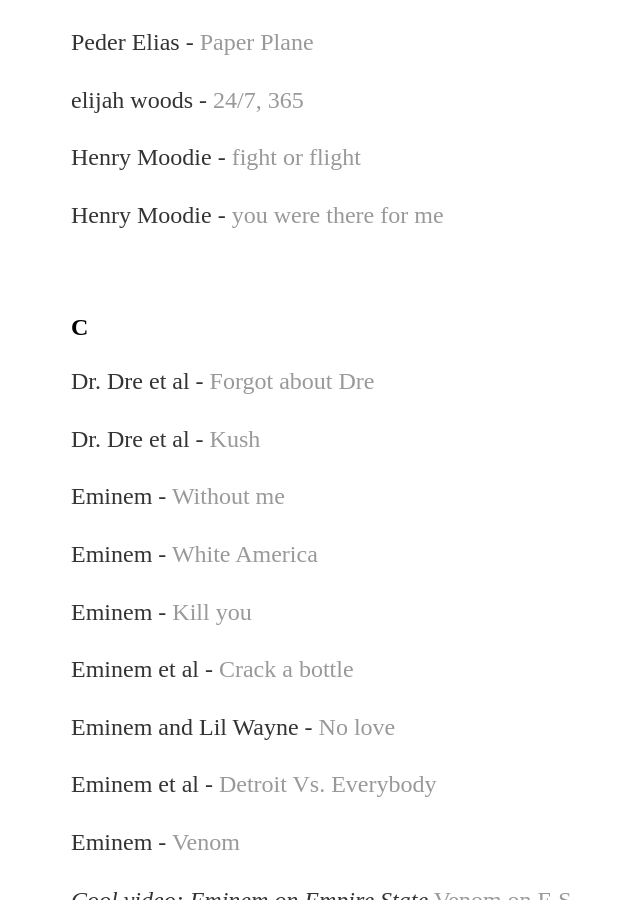
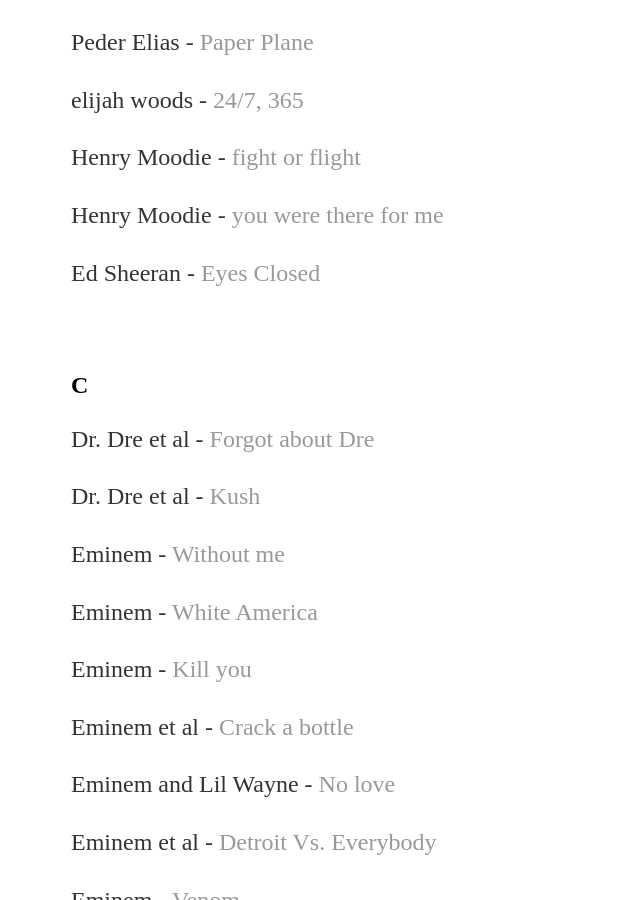
Before and after one commit to yjkweon24/yjkweon24.github.io, a Jekyll site: the page built from _posts/2018-10-23-songs-that-i-love.md, in a window 1280 px wide and 900 px high, scrolled down 16523 px. Shown: the whole window, without its empty margins (121-761 px from the left). Built offline with Jekyll 4.4.1, drawn with Linux system fonts in a browser that asks for light colours.

Commit message:
Update 2018-10-23-songs-that-i-love.md

```diff
--- a/_posts/2018-10-23-songs-that-i-love.md
+++ b/_posts/2018-10-23-songs-that-i-love.md
@@ -576,6 +576,8 @@
 
 Henry Moodie - [you were there for me](https://www.youtube.com/watch?v=65ZRPTcxkWk)
 
+Ed Sheeran - [Eyes Closed](https://www.youtube.com/watch?v=u6wOyMUs74I)
+
 <br>
 
 ## C
```
